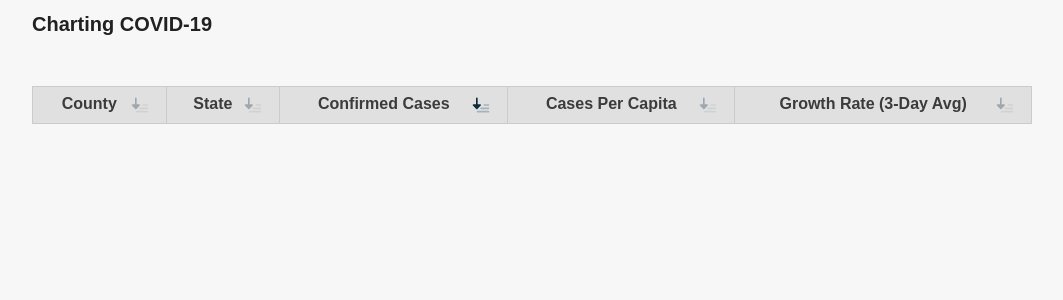
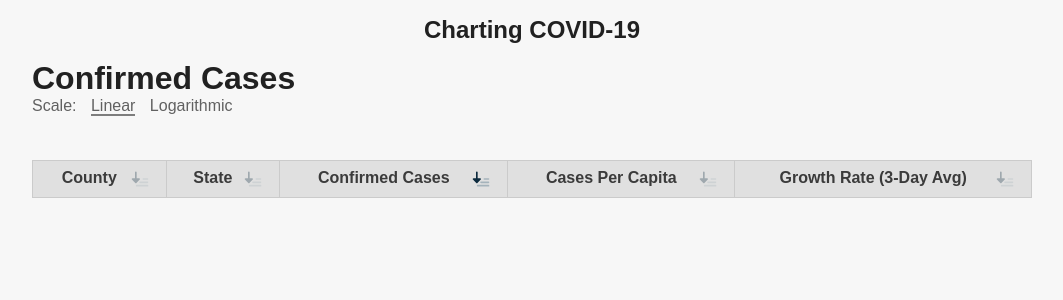
Before and after one commit to mattparrilla/chartingcovid, a Flask app: page / in a window 1280 px wide. Shown: the top 300 px of the page, without its empty margins (108-1171 px from the left). Run offline with Flask 2, Linux system fonts and the light colour scheme; lists and menus that the app fills with data are empty; style sheets or scripts are compiled from the project's sources.

Commit message:
Add chart title and scale, not interactive yet

```diff
--- a/src/sass/_trend_chart.scss
+++ b/src/sass/_trend_chart.scss
@@ -1,3 +1,35 @@
+@use "variables";
+@use "palette";
+
 #js_trend_chart {
   margin-bottom: 5rem;
+  position: relative;
+  min-height: 5rem;
+
+  svg text {
+    font-size: 1.8rem;
+  }
 }
+
+.chart_info {
+  position: absolute;
+  top: 0;
+}
+
+#js_chart_metric {
+  font-size: 3.2rem;
+  font-weight: 600;
+}
+
+#js_chart_scale_selector {
+  font-size: 1.6rem;
+  color: palette.$neutral_3;
+
+  span {
+    margin-left: 1rem;
+    cursor: pointer;
+    &.active {
+      border-bottom: 2px solid palette.$neutral_4;
+    }
+  }
+}
--- /dev/null
+++ b/src/sass/_variables.scss
@@ -0,0 +1,2 @@
+$box_shadow: 0 3px 6px rgba(0, 0, 0, 0.15),
+             0 2px 4px rgba(0, 0, 0, 0.12);
--- a/src/sass/style.scss
+++ b/src/sass/style.scss
@@ -1,6 +1,7 @@
 @use "palette";
 @use "table";
 @use "trend_chart";
+@use "variables";
 
 html {
   font-family: open-sans, sans-serif;
@@ -14,4 +15,20 @@ html {
 body {
   max-width: 100rem;
   margin: 0 auto;
+  font-size: 1.8rem;
 }
+
+h1 {
+  text-align: center;
+  font-size: 2.4rem;
+}
+
+
+.basic_button {
+  border: 0;
+  padding: 1.5rem;
+  font-size: 1.8rem;
+  border-radius: 5px;
+  box-shadow: variables.$box_shadow;
+  font-weight: 600;
+}
--- a/templates/index.html
+++ b/templates/index.html
@@ -3,6 +3,6 @@
 {% block content %}
   <h1>Charting COVID-19</h1>
   <div id="js_map"></div>
-  <div id="js_trend_chart"></div>
+  {% include "trend_chart.html" %}
   {% include "table.html" %}
 {% endblock %}
--- /dev/null
+++ b/templates/trend_chart.html
@@ -0,0 +1,10 @@
+<div id="js_trend_chart">
+  <div class="chart_info">
+    <div id="js_chart_metric">Confirmed Cases</div>
+    <div id="js_chart_scale_selector">
+      <label>Scale:</label>
+      <span data-scale="linear" class="active">Linear</span>
+      <span data-scale="log">Logarithmic</span>
+    </div>
+  </div>
+</div>
```
Also changed, not shown: src/js/trendChart.js (+27 -25 lines).
